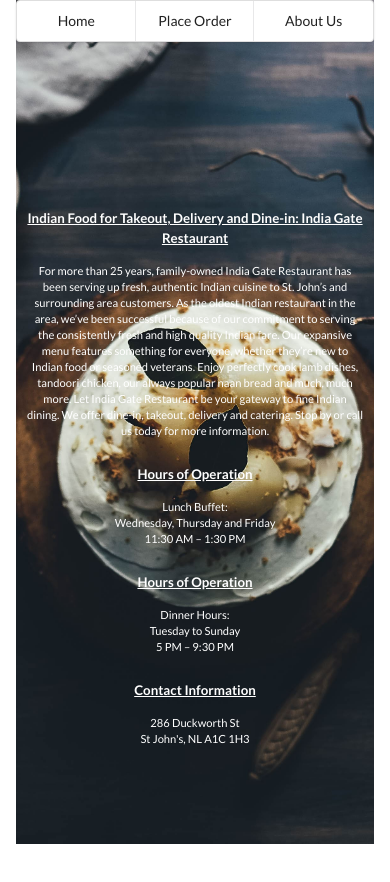
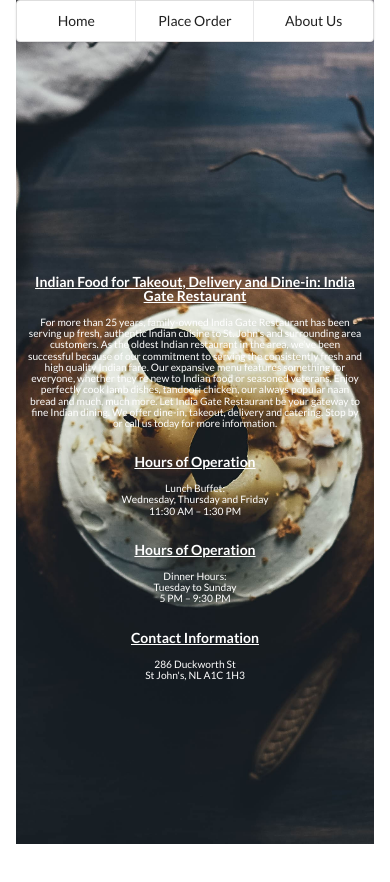
Before and after one commit to ZadeThakur/react-restaurant, a React (Create React App) app: page /aboutUs in a window 390 px wide. Shown: the top 882 px of the page. Built offline with nearby package versions, Linux system fonts and the light colour scheme.

Commit message:
correct responsiveness of about page

```diff
--- a/src/components/AboutUs.js
+++ b/src/components/AboutUs.js
@@ -32,26 +32,36 @@
   },
   heading :{
     textDecoration: "underline",
-    lineHeight:"150%",
-    [theme.breakpoints.down('sm')]:{
-      fontSize: "95%"
+    lineHeight:"125%",
+    [theme.breakpoints.between("xs","sm")]:{
+      lineHeight:"100%",
+      fontSize: "100%"
     },
-    [theme.breakpoints.only('md')]:{
+    [theme.breakpoints.between("sm","md")]:{
+      lineHeight:"125%",
+      fontSize: "110%"
+    },
+    [theme.breakpoints.between('md','lg')]:{
       fontSize: "225%"
     },
-    [theme.breakpoints.up('lg')]:{
+    [theme.breakpoints.between('lg','xl')]:{
       fontSize: "190%"
     },
   },
   para:{
-    [theme.breakpoints.down('sm')]:{
-      fontSize: "80%",
+    [theme.breakpoints.between("xs","sm")]:{
+      lineHeight:"110%",
+      fontSize: "73%"
     },
-    [theme.breakpoints.only('md')]:{
-      fontSize: "150%"
+    [theme.breakpoints.between("sm","md")]:{
+      lineHeight:"120%",
+      fontSize: "110%",
     },
-    [theme.breakpoints.up('lg')]:{
-      fontSize: "120%"
+    [theme.breakpoints.between('md','lg')]:{
+      fontSize: "180%"
+    },
+    [theme.breakpoints.between('lg','xl')]:{
+      fontSize: "140%"
     },
   },
 });
```
